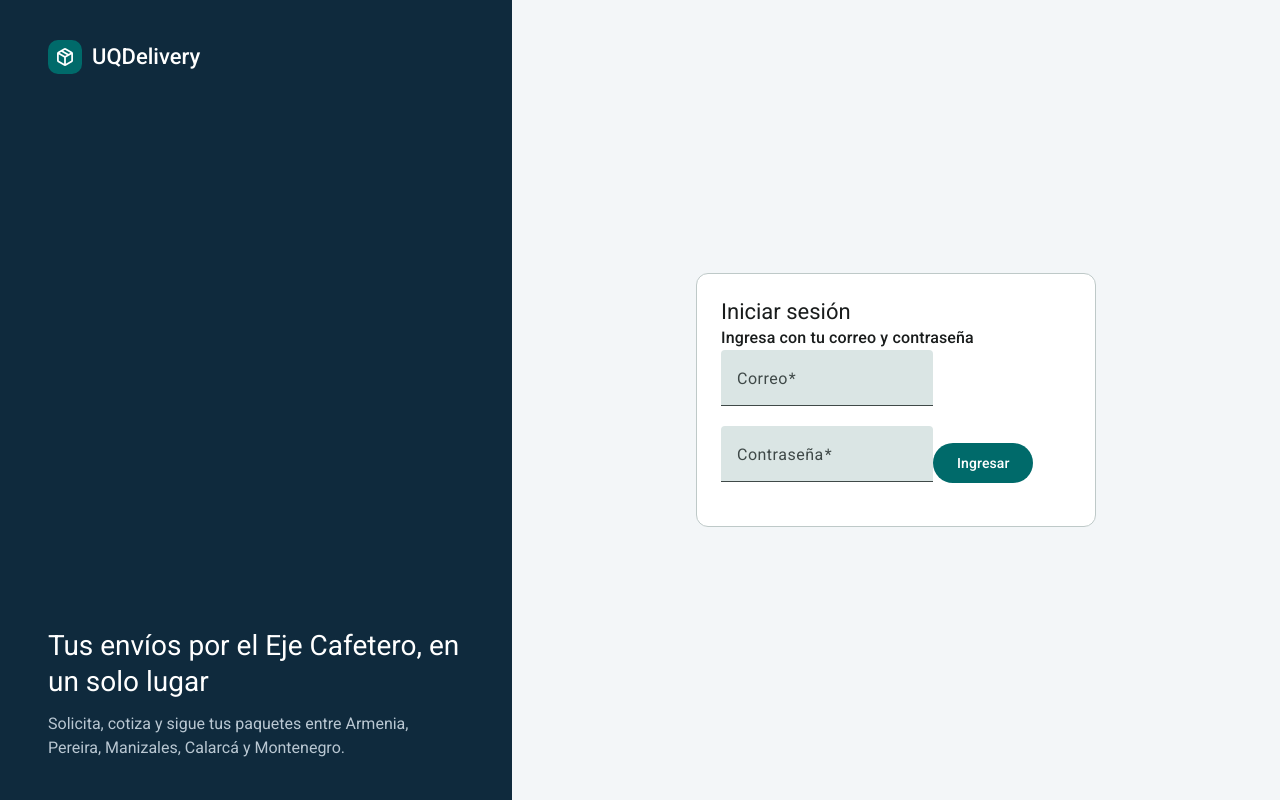
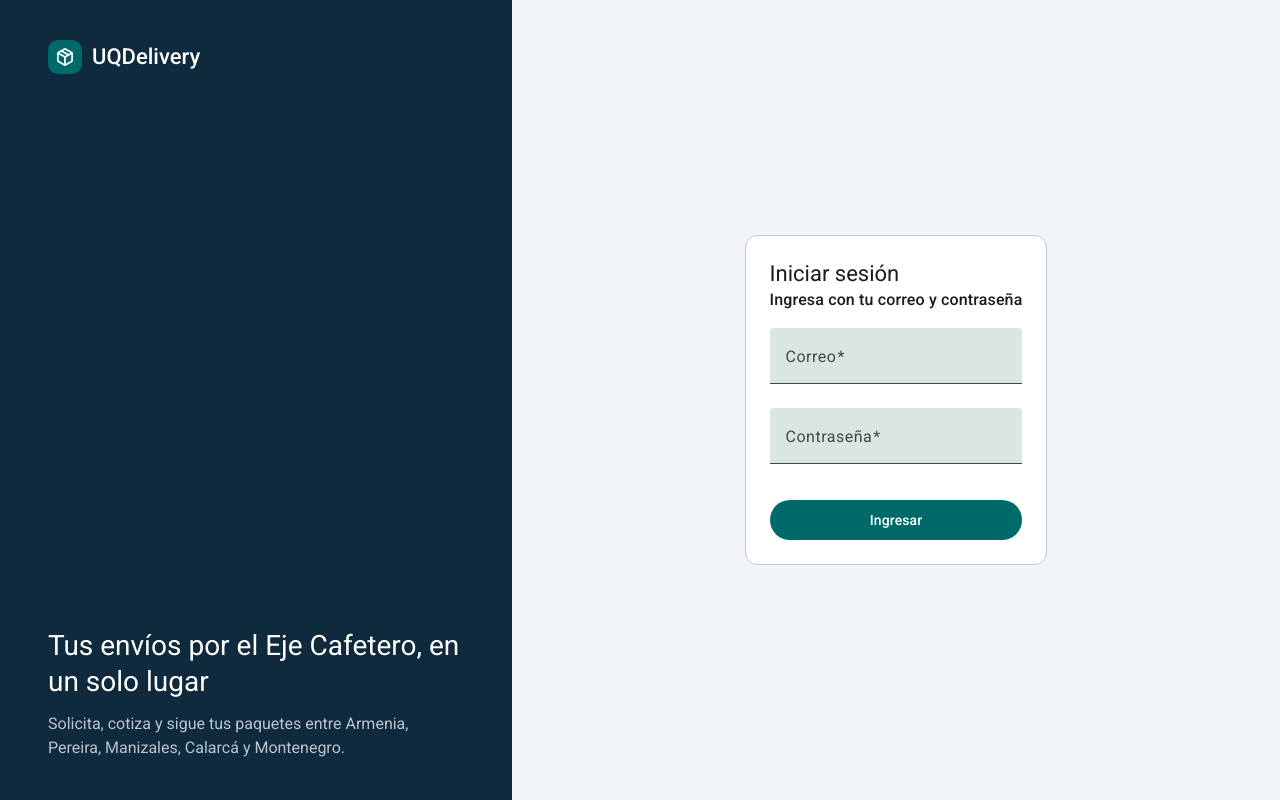
Before and after one commit to Joab-SC/UQDelivery, an Angular app in the folder frontend/: page /login in a window 1280 px wide. Built offline with nearby package versions, Linux system fonts and the light colour scheme.

Commit message:
feat: ajusta los estilos de la página de inicio de sesión

```diff
--- a/frontend/src/app/features/auth/pages/login/login.css
+++ b/frontend/src/app/features/auth/pages/login/login.css
@@ -4,19 +4,14 @@
   padding: 8px;
 }
 
-.aviso {
+/* Casillas una debajo de otra */
+.formulario {
   display: flex;
-  align-items: center;
-  gap: 8px;
-  margin: 16px 0;
-  padding: 12px;
-  border-radius: 8px;
-  background: var(--mat-sys-secondary-container);
-  color: var(--mat-sys-on-secondary-container);
+  flex-direction: column;
+  gap: 4px;
+  margin-top: 16px;
 }
 
-.botones {
-  display: flex;
-  flex-direction: column;
-  gap: 12px;
+.formulario button {
+  margin-top: 8px;
 }
```
